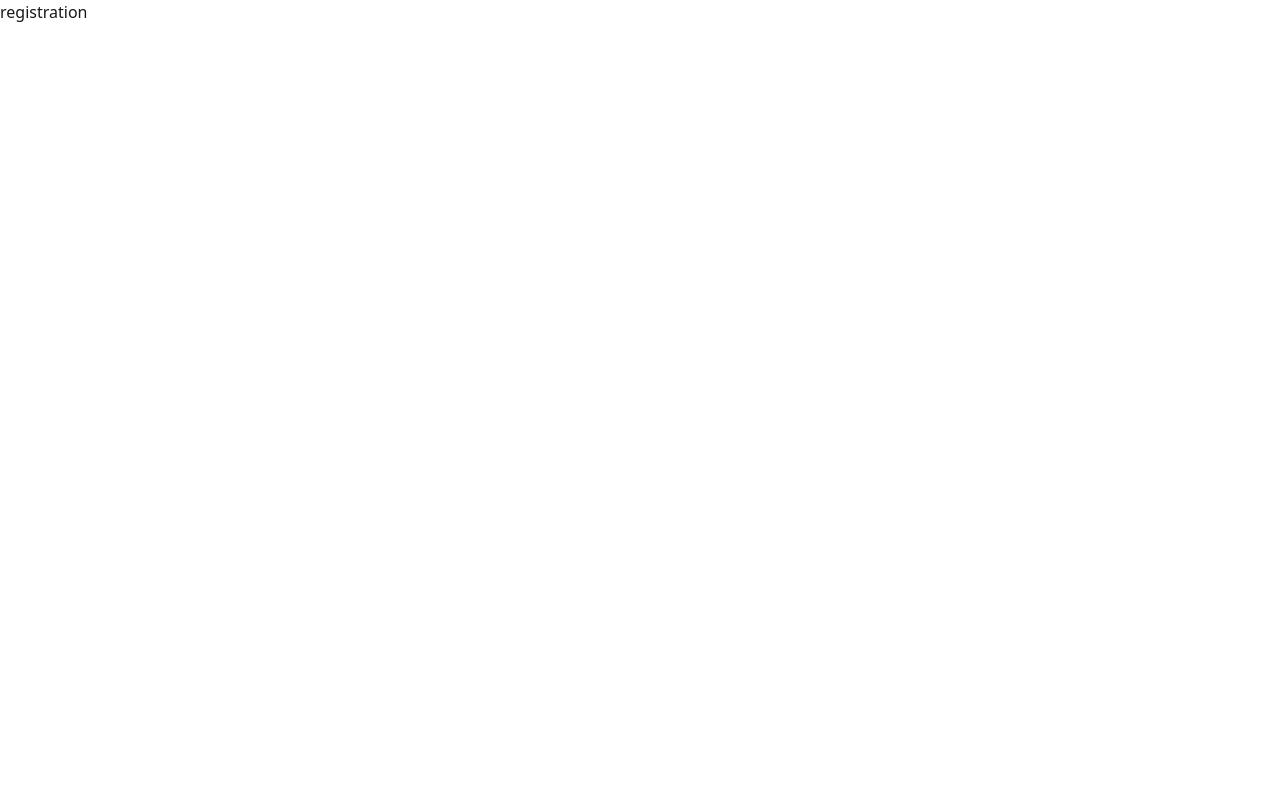
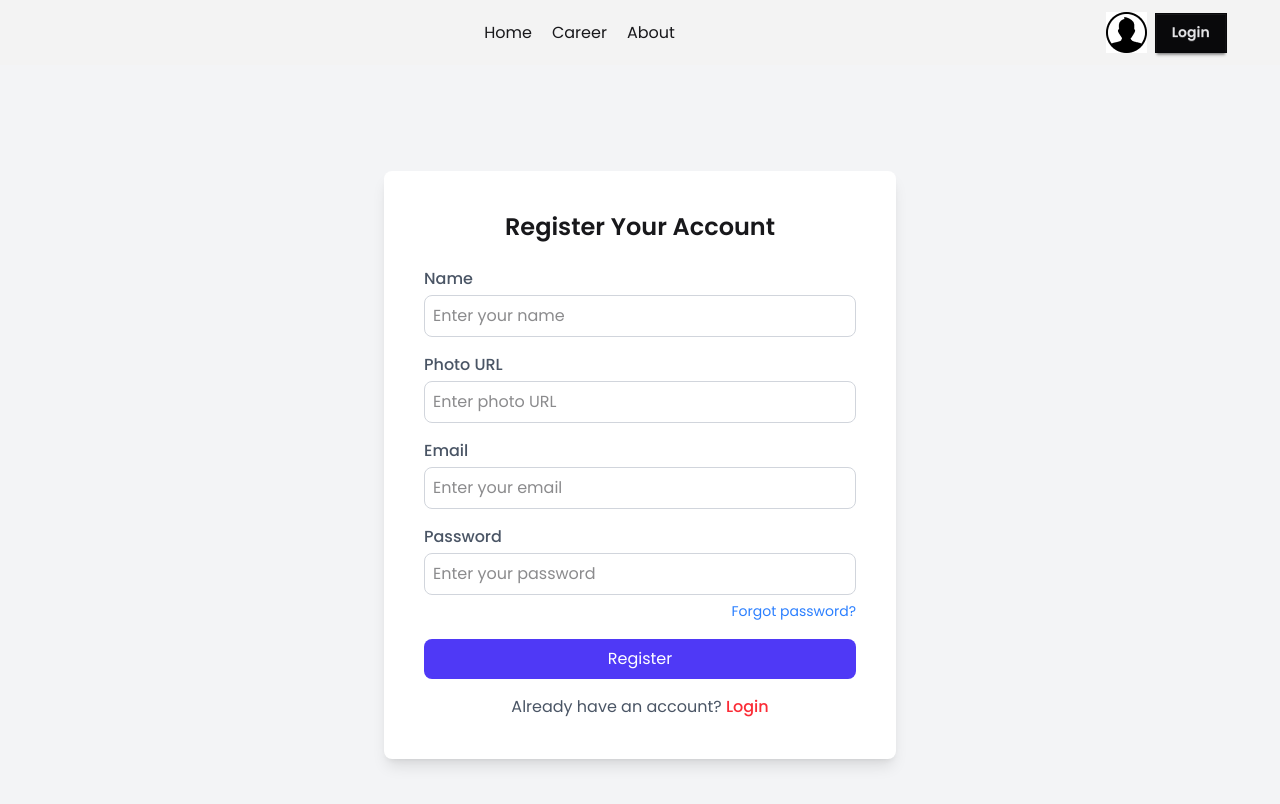
Before and after one commit to mrinmoy-765/dragonNews, a React (Vite) app: page /auth/register in a window 1280 px wide. Shown: the top 804 px of the page. Built offline with nearby package versions, Linux system fonts and the light colour scheme.

Commit message:
login & registration page added

```diff
--- /dev/null
+++ b/src/Pages/Login.jsx
@@ -0,0 +1,65 @@
+import { Link } from "react-router-dom";
+
+const Login = () => {
+  return (
+    <div className="min-h-screen flex justify-center items-center bg-gray-100 px-4">
+      <div className="bg-white w-full max-w-lg shadow-lg p-10 rounded-lg">
+        <h2 className="text-2xl font-semibold text-center mb-6">
+          Login to Your Account
+        </h2>
+        <form className="space-y-4">
+          {/* Email Input */}
+          <div>
+            <label className="block text-gray-600 font-medium mb-1">
+              Email
+            </label>
+            <input
+              name="email"
+              type="email"
+              placeholder="Enter your email"
+              className="w-full border border-gray-300 rounded-lg p-2 focus:ring focus:ring-indigo-300"
+              required
+            />
+          </div>
+
+          {/* Password Input */}
+          <div>
+            <label className="block text-gray-600 font-medium mb-1">
+              Password
+            </label>
+            <input
+              name="password"
+              type="password"
+              placeholder="Enter your password"
+              className="w-full border border-gray-300 rounded-lg p-2 focus:ring focus:ring-indigo-300"
+              required
+            />
+            <div className="text-right mt-1">
+              <a href="#" className="text-sm text-blue-500 hover:underline">
+                Forgot password?
+              </a>
+            </div>
+          </div>
+
+          {/* Login Button */}
+          <button className="w-full bg-indigo-600 text-white py-2 rounded-lg hover:bg-indigo-700 transition">
+            Login
+          </button>
+        </form>
+
+        {/* Register Link */}
+        <p className="text-center text-gray-600 mt-4">
+          Don’t have an account?{" "}
+          <Link
+            className="text-red-500 font-medium hover:underline"
+            to="/auth/register"
+          >
+            Register
+          </Link>
+        </p>
+      </div>
+    </div>
+  );
+};
+
+export default Login;
--- /dev/null
+++ b/src/Pages/Register.jsx
@@ -0,0 +1,91 @@
+import { Link } from "react-router-dom";
+
+const Register = () => {
+  return (
+    <div className="min-h-screen flex justify-center items-center bg-gray-100 px-4">
+      <div className="bg-white w-full max-w-lg shadow-lg p-10 rounded-lg">
+        <h2 className="text-2xl font-semibold text-center mb-6">
+          Register Your Account
+        </h2>
+        <form className="space-y-4">
+          {/* Name Input */}
+          <div>
+            <label className="block text-gray-600 font-medium mb-1">Name</label>
+            <input
+              name="name"
+              type="text"
+              placeholder="Enter your name"
+              className="w-full border border-gray-300 rounded-lg p-2 focus:ring focus:ring-indigo-300"
+              required
+            />
+          </div>
+
+          {/* Photo URL Input */}
+          <div>
+            <label className="block text-gray-600 font-medium mb-1">
+              Photo URL
+            </label>
+            <input
+              type="text"
+              name="photo"
+              placeholder="Enter photo URL"
+              className="w-full border border-gray-300 rounded-lg p-2 focus:ring focus:ring-indigo-300"
+              required
+            />
+          </div>
+
+          {/* Email Input */}
+          <div>
+            <label className="block text-gray-600 font-medium mb-1">
+              Email
+            </label>
+            <input
+              name="email"
+              type="email"
+              placeholder="Enter your email"
+              className="w-full border border-gray-300 rounded-lg p-2 focus:ring focus:ring-indigo-300"
+              required
+            />
+          </div>
+
+          {/* Password Input */}
+          <div>
+            <label className="block text-gray-600 font-medium mb-1">
+              Password
+            </label>
+            <input
+              name="password"
+              type="password"
+              placeholder="Enter your password"
+              className="w-full border border-gray-300 rounded-lg p-2 focus:ring focus:ring-indigo-300"
+              required
+            />
+            <div className="text-right mt-1">
+              <a href="#" className="text-sm text-blue-500 hover:underline">
+                Forgot password?
+              </a>
+            </div>
+          </div>
+
+          {/* Register Button */}
+          <button className="w-full bg-indigo-600 text-white py-2 rounded-lg hover:bg-indigo-700 transition">
+            Register
+          </button>
+        </form>
+
+        {/* Already Have an Account */}
+        <p className="text-center text-gray-600 mt-4">
+          Already have an account?{" "}
+          <Link
+            className="text-red-500 font-medium hover:underline"
+            to="/auth/login"
+          >
+            Login
+          </Link>
+        </p>
+      </div>
+    </div>
+  );
+};
+
+export default Register;
--- a/src/layouts/AuthLayout.jsx
+++ b/src/layouts/AuthLayout.jsx
@@ -1,8 +1,16 @@
 import React from "react";
 import { Outlet } from "react-router-dom";
+import Navbar from "../components/Navbar";
+
 const AuthLayout = () => {
   return (
-    <div>
+    <div
+      style={{ fontFamily: "'Poppins', sans-serif" }}
+      className="bg-[#F3F3F3]"
+    >
+      <header className="py-3 w-11/12 mx-auto">
+        <Navbar></Navbar>
+      </header>
       <Outlet></Outlet>
     </div>
   );
--- a/src/routes/router.jsx
+++ b/src/routes/router.jsx
@@ -2,6 +2,8 @@ import { createBrowserRouter, Navigate } from "react-router-dom";
 import HomeLayout from "../layouts/HomeLayout";
 import CategoryNews from "../Pages/CategoryNews";
 import AuthLayout from "../layouts/AuthLayout";
+import Login from "../Pages/Login";
+import Register from "../Pages/Register";
 
 const router = createBrowserRouter([
   {
@@ -32,11 +34,11 @@ const router = createBrowserRouter([
     children: [
       {
         path: "/auth/login",
-        element: <h2>This is login</h2>,
+        element: <Login></Login>,
       },
       {
         path: "/auth/register",
-        element: <h5>registration</h5>,
+        element: <Register></Register>,
       },
     ],
   },
```
